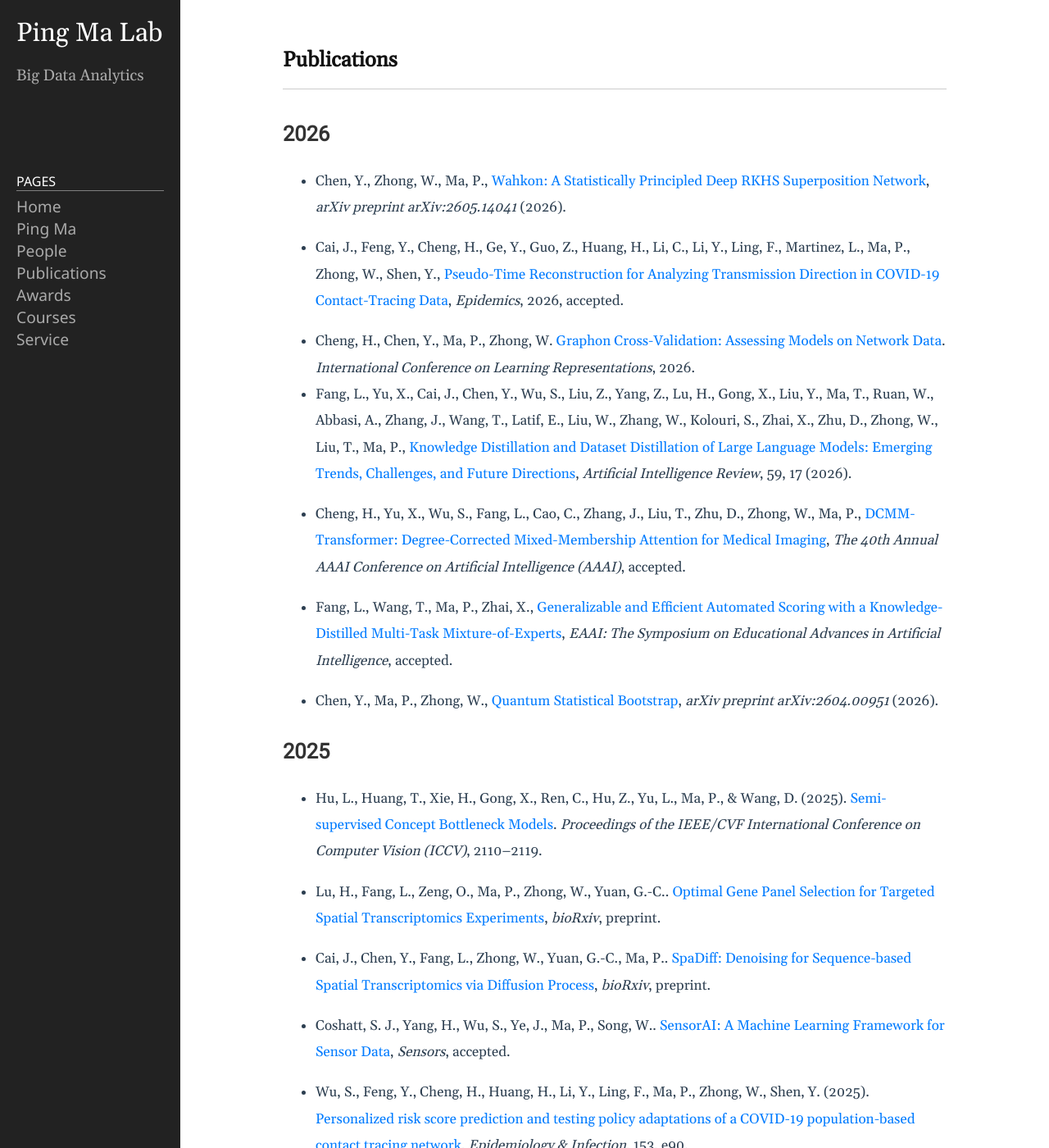
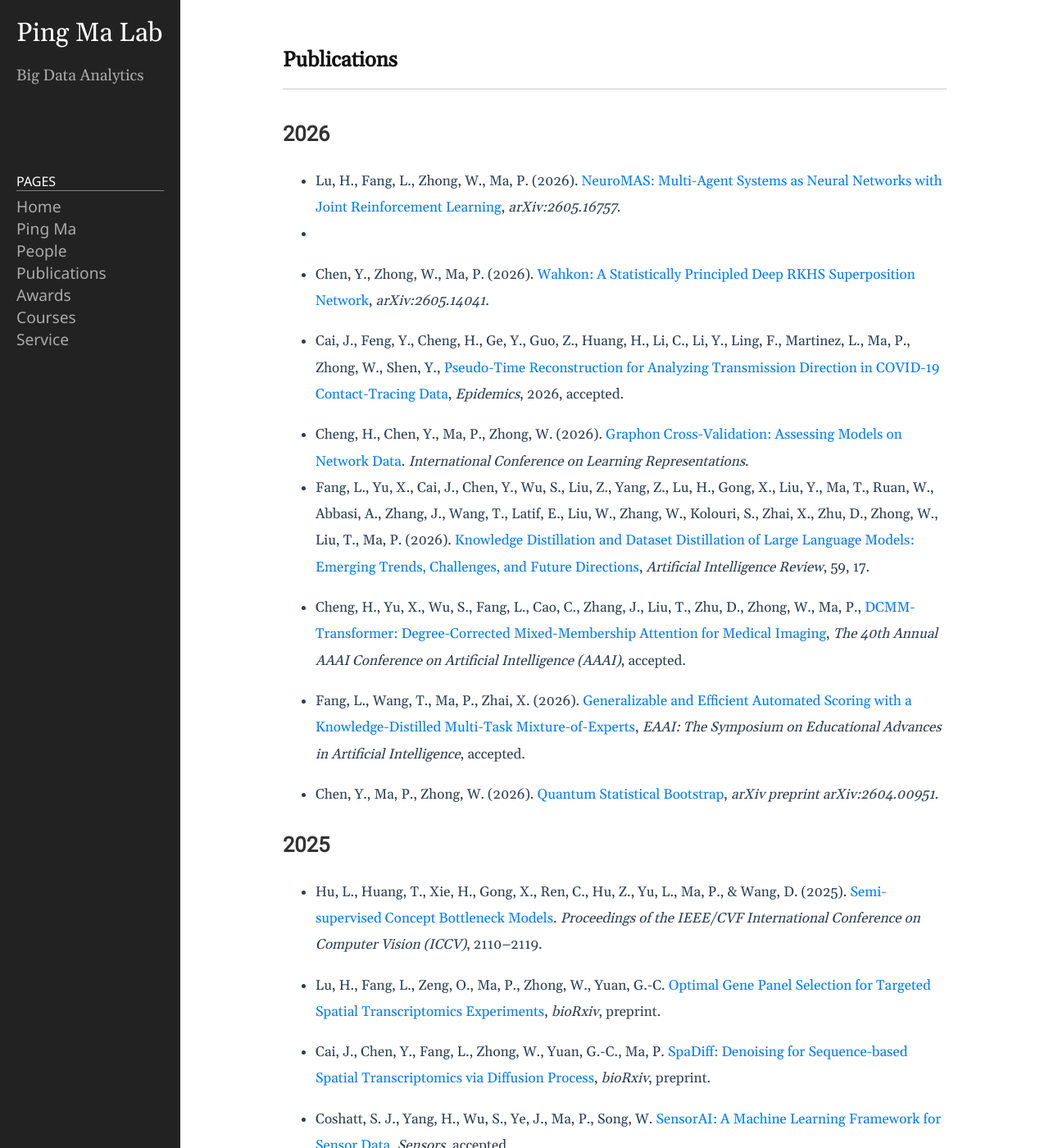
Before and after one commit to BDALpingio/BDALpingio.github.io, a Jekyll site: the page built from 3_publications.md, in a window 1280 px wide and 1400 px high. Shown: the whole window at 82% size. Built offline with Jekyll 4.4.1, drawn with Linux system fonts in a browser that asks for light colours.

Commit message:
Update 3_publications.md

```diff
--- a/3_publications.md
+++ b/3_publications.md
@@ -5,17 +5,19 @@ permalink: /3_publications/
 ---
 ## 2026
 
-- Chen, Y., Zhong, W., Ma, P., [Wahkon: A Statistically Principled Deep RKHS Superposition Network](https://arxiv.org/abs/2605.14041), _arXiv preprint arXiv:2605.14041_ (2026).
+- Lu, H., Fang, L., Zhong, W., Ma, P. (2026). [NeuroMAS: Multi-Agent Systems as Neural Networks with Joint Reinforcement Learning](https://arxiv.org/abs/2605.16757), _arXiv:2605.16757_.
+-
+- Chen, Y., Zhong, W., Ma, P. (2026). [Wahkon: A Statistically Principled Deep RKHS Superposition Network](https://arxiv.org/abs/2605.14041), _arXiv:2605.14041_.
 
 - Cai, J., Feng, Y., Cheng, H., Ge, Y., Guo, Z., Huang, H., Li, C., Li, Y., Ling, F., Martinez, L., Ma, P., Zhong, W., Shen, Y., [Pseudo-Time Reconstruction for Analyzing Transmission Direction in COVID-19 Contact-Tracing Data](https://doi.org/10.1016/j.epidem.2026.100914), _Epidemics_, 2026, accepted.
 
-- Cheng, H., Chen, Y., Ma, P., Zhong, W. [Graphon Cross-Validation: Assessing Models on Network Data](https://openreview.net/pdf?id=8J3GTeQmwl). _International Conference on Learning Representations_, 2026.
-- Fang, L., Yu, X., Cai, J., Chen, Y., Wu, S., Liu, Z., Yang, Z., Lu, H., Gong, X., Liu, Y., Ma, T., Ruan, W., Abbasi, A., Zhang, J., Wang, T., Latif, E., Liu, W., Zhang, W., Kolouri, S., Zhai, X., Zhu, D., Zhong, W., Liu, T., Ma, P., [Knowledge Distillation and Dataset Distillation of Large Language Models: Emerging Trends, Challenges, and Future Directions](https://link.springer.com/article/10.1007/s10462-025-11423-3), _Artificial Intelligence Review_, 59, 17 (2026).
+- Cheng, H., Chen, Y., Ma, P., Zhong, W. (2026). [Graphon Cross-Validation: Assessing Models on Network Data](https://openreview.net/pdf?id=8J3GTeQmwl). _International Conference on Learning Representations_.
+- Fang, L., Yu, X., Cai, J., Chen, Y., Wu, S., Liu, Z., Yang, Z., Lu, H., Gong, X., Liu, Y., Ma, T., Ruan, W., Abbasi, A., Zhang, J., Wang, T., Latif, E., Liu, W., Zhang, W., Kolouri, S., Zhai, X., Zhu, D., Zhong, W., Liu, T., Ma, P. (2026). [Knowledge Distillation and Dataset Distillation of Large Language Models: Emerging Trends, Challenges, and Future Directions](https://link.springer.com/article/10.1007/s10462-025-11423-3), _Artificial Intelligence Review_, 59, 17.
 - Cheng, H., Yu, X., Wu, S., Fang, L., Cao, C., Zhang, J., Liu, T., Zhu, D., Zhong, W., Ma, P., [DCMM-Transformer: Degree-Corrected Mixed-Membership Attention for Medical Imaging](https://ojs.aaai.org/index.php/AAAI/article/view/37317), _The 40th Annual AAAI Conference on Artificial Intelligence (AAAI)_, accepted.
 
-- Fang, L., Wang, T., Ma, P., Zhai, X., [Generalizable and Efficient Automated Scoring with a Knowledge-Distilled Multi-Task Mixture-of-Experts](https://ojs.aaai.org/index.php/AAAI/article/view/42115), _EAAI: The Symposium on Educational Advances in Artificial Intelligence_, accepted.
+- Fang, L., Wang, T., Ma, P., Zhai, X. (2026). [Generalizable and Efficient Automated Scoring with a Knowledge-Distilled Multi-Task Mixture-of-Experts](https://ojs.aaai.org/index.php/AAAI/article/view/42115), _EAAI: The Symposium on Educational Advances in Artificial Intelligence_, accepted.
 
-- Chen, Y., Ma, P., Zhong, W., [Quantum Statistical Bootstrap](https://arxiv.org/abs/2604.00951), _arXiv preprint arXiv:2604.00951_ (2026).
+- Chen, Y., Ma, P., Zhong, W. (2026). [Quantum Statistical Bootstrap](https://arxiv.org/abs/2604.00951), _arXiv preprint arXiv:2604.00951_.
 
 
 ## 2025
@@ -23,11 +25,11 @@ permalink: /3_publications/
 
 
 
-- Lu, H., Fang, L., Zeng, O., Ma, P., Zhong, W., Yuan, G.-C.. [Optimal Gene Panel Selection for Targeted Spatial Transcriptomics Experiments](https://www.biorxiv.org/content/10.1101/2025.10.08.681071v1), _bioRxiv_, preprint.
+- Lu, H., Fang, L., Zeng, O., Ma, P., Zhong, W., Yuan, G.-C. [Optimal Gene Panel Selection for Targeted Spatial Transcriptomics Experiments](https://www.biorxiv.org/content/10.1101/2025.10.08.681071v1), _bioRxiv_, preprint.
 
-- Cai, J., Chen, Y., Fang, L., Zhong, W., Yuan, G.-C., Ma, P.. [SpaDiff: Denoising for Sequence-based Spatial Transcriptomics via Diffusion Process](https://www.biorxiv.org/content/10.1101/2025.10.07.681011v1), _bioRxiv_, preprint.
+- Cai, J., Chen, Y., Fang, L., Zhong, W., Yuan, G.-C., Ma, P. [SpaDiff: Denoising for Sequence-based Spatial Transcriptomics via Diffusion Process](https://www.biorxiv.org/content/10.1101/2025.10.07.681011v1), _bioRxiv_, preprint.
 
-- Coshatt, S. J., Yang, H., Wu, S., Ye, J., Ma, P., Song, W.. [SensorAI: A Machine Learning Framework for Sensor Data](https://www.preprints.org/manuscript/202509.1187/v1), _Sensors_, accepted.
+- Coshatt, S. J., Yang, H., Wu, S., Ye, J., Ma, P., Song, W. [SensorAI: A Machine Learning Framework for Sensor Data](https://www.preprints.org/manuscript/202509.1187/v1), _Sensors_, accepted.
 
 - Wu, S., Feng, Y., Cheng, H., Huang, H., Li, Y., Ling, F., Ma, P., Zhong, W., Shen, Y. (2025). [Personalized risk score prediction and testing policy adaptations of a COVID-19 population-based contact tracing network](https://doi.org/10.1017/S0950268825100319). _Epidemiology & Infection_, 153, e90.
 
```
